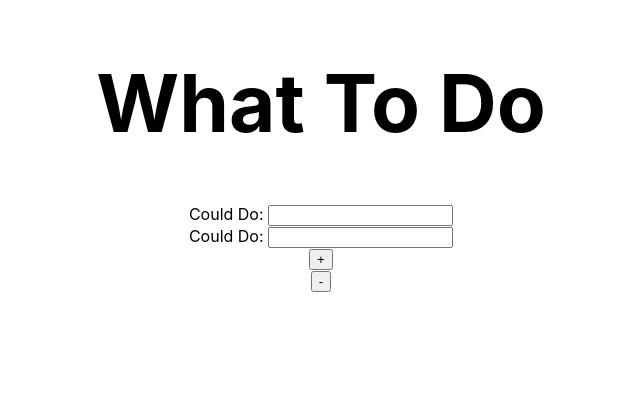
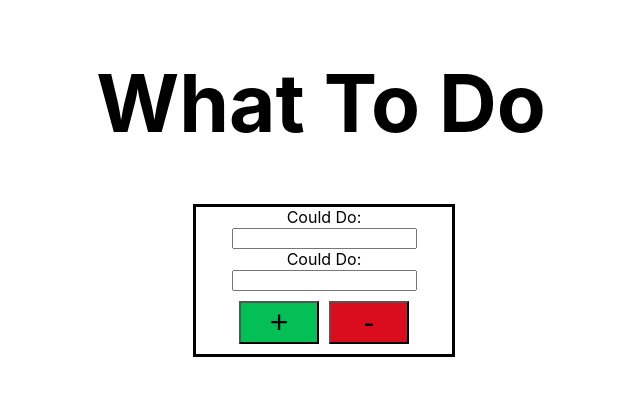
Before and after one commit to BaseBenjamin13/What-To-Do, a React (Create React App) app: page / in a window 1280 px wide. Shown: the top 396 px of the page, without its empty margins (319-959 px from the left). Built offline with nearby package versions, Linux system fonts and the light colour scheme.

Commit message:
styled add and remove input btns

```diff
--- a/src/components/CouldDo.js
+++ b/src/components/CouldDo.js
@@ -1,4 +1,5 @@
 import React, { useState } from 'react';
+import '../style/CouldDo.css';
 
 import Input from './inputs/Input';
 import AddInput from './inputs/AddInput';
@@ -10,13 +11,15 @@ function CouldDo() {
     const [couldDos, setCouldDos] = useState([])
 
     return (
-        <div>
+        <div className="coulddo-container">
             <form >
                 {inputs.map((input) => {
                     return input
                 })}
-                <AddInput inputs={inputs} setInputs={setInputs} />
-                <RemoveInput inputs={inputs} setInputs={setInputs} />
+                <div className="input-btns-container">
+                    <AddInput inputs={inputs} setInputs={setInputs} />
+                    <RemoveInput inputs={inputs} setInputs={setInputs} />
+                </div>
 
             </form>
         </div>
--- a/src/components/inputs/AddInput.js
+++ b/src/components/inputs/AddInput.js
@@ -10,7 +10,7 @@ function AddInput({ inputs, setInputs }) {
 
   return (
     <div>
-        <button onClick={addInput}>+</button>
+        <button className="add-input-btn" onClick={addInput}>+</button>
     </div>
   )
 }
--- a/src/components/inputs/RemoveInput.js
+++ b/src/components/inputs/RemoveInput.js
@@ -9,7 +9,7 @@ function RemoveInput({ inputs, setInputs }) {
 
   return (
     <div>
-        <button onClick={removeInput}>-</button>
+        <button className="remove-input-btn" onClick={removeInput}>-</button>
     </div>
   )
 }
--- /dev/null
+++ b/src/style/CouldDo.css
@@ -0,0 +1,32 @@
+
+.coulddo-container {
+    width: 20%;
+    border: 3px solid black;
+    display:flex;
+    margin-left: 40%;
+    margin-right: 40%;
+    text-align: center;
+    align-items: center;
+    justify-content: center;
+}
+
+.input-btns-container {
+    display: flex;
+    justify-content: center;
+    margin: 5px;
+}
+
+.add-input-btn {
+    background-color: #04BF55;
+    margin: 5px;
+    width: 5rem;
+    height: auto;
+    font-size: 2rem;
+}
+.remove-input-btn {
+    background-color: #D90D1E;
+    margin: 5px;
+    width: 5rem;
+    height: auto;
+    font-size: 2rem;
+}
```
